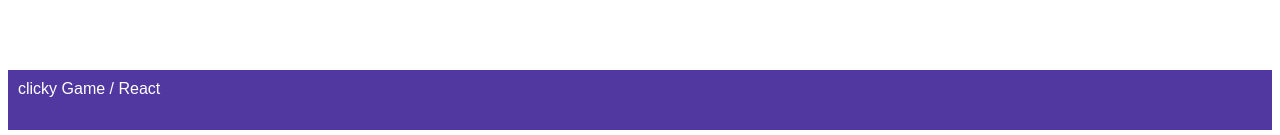
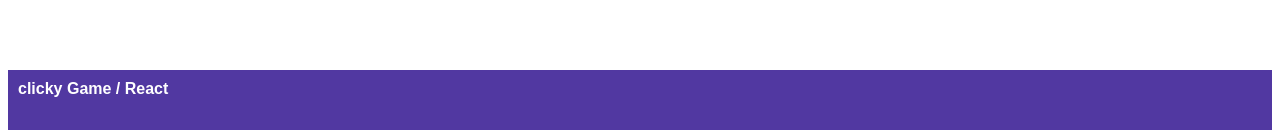
Before and after one commit to Soheila-Lotfi/Clicky-Game-React, a React (Create React App) app in the folder clicky-game/: page / in a window 1280 px wide. Shown: the part 1288-1423 px from the top of the page. Built offline with nearby package versions, Linux system fonts and the light colour scheme.

Commit message:
add style to footer

```diff
--- a/clicky-game/src/Components/Footer.js
+++ b/clicky-game/src/Components/Footer.js
@@ -11,7 +11,8 @@ const styles={
     "font-weight": 600,
     height:"40px",
     color: "white",
-    fontFamily:"sans-serif"
+    fontFamily:"sans-serif",
+    fontWeight: "bold"
    }
 
 
```
Also changed, not shown: 2 other files (tests, documents, lock files or other folders).
